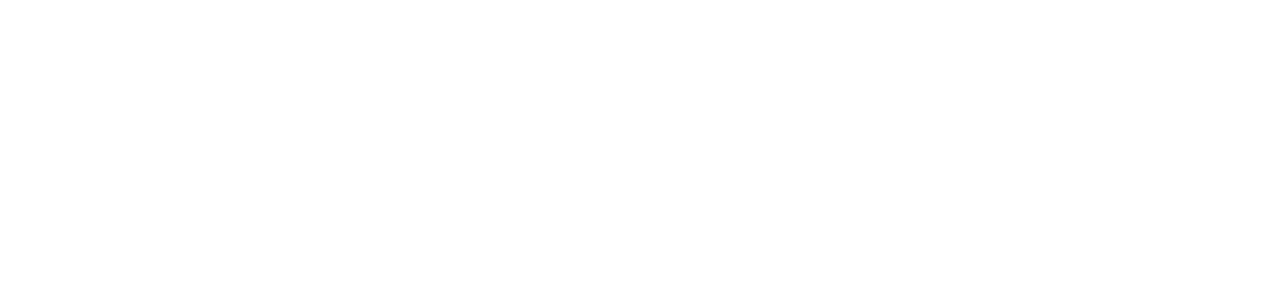
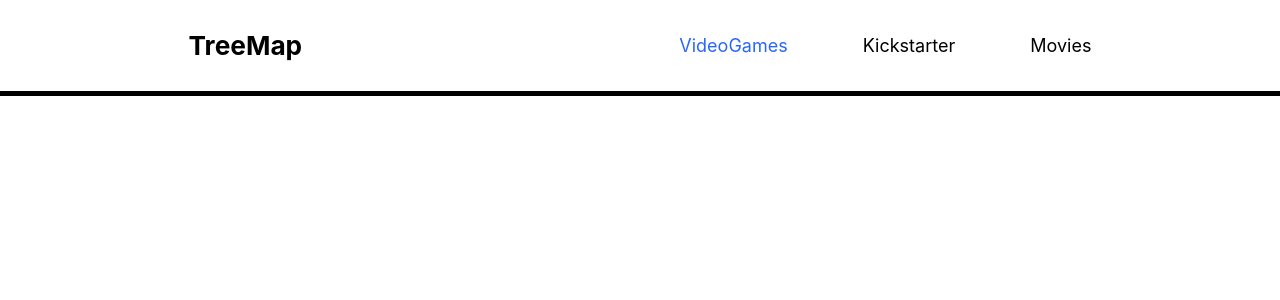
Before and after one commit to KevinOmega/TreeMap, a React (Create React App) app: page / in a window 1280 px wide. Shown: the top 300 px of the page. Built offline with nearby package versions, Linux system fonts and the light colour scheme.

Commit message:
adding basic navbar

```diff
--- a/src/App.js
+++ /dev/null
@@ -1,9 +0,0 @@
-function App() {
-  return (
-    <div className="App">
-
-    </div>
-  );
-}
-
-export default App;
--- /dev/null
+++ b/src/Navbar.js
@@ -0,0 +1,34 @@
+import React from "react";
+import { Link } from "react-router-dom";
+import "./navbar.css";
+
+const Navbar = () => {
+  return (
+    <nav className="navbar">
+      <div id="title">
+        <h2>TreeMap</h2>
+      </div>
+      <div className="links">
+        <ul>
+          <li>
+            <Link className="a active" to={"/"}>
+              VideoGames
+            </Link>
+          </li>
+          <li>
+            <Link className="a" to={"/"}>
+              Kickstarter
+            </Link>
+          </li>
+          <li>
+            <Link className="a" to={"/"}>
+              Movies
+            </Link>
+          </li>
+        </ul>
+      </div>
+    </nav>
+  );
+};
+
+export default Navbar;
--- a/src/index.css
+++ b/src/index.css
@@ -1,13 +1,29 @@
+* {
+  margin: 0;
+  padding: 0;
+  font-size: 15px;
+}
+
 body {
   margin: 0;
-  font-family: -apple-system, BlinkMacSystemFont, 'Segoe UI', 'Roboto', 'Oxygen',
-    'Ubuntu', 'Cantarell', 'Fira Sans', 'Droid Sans', 'Helvetica Neue',
+  font-family: -apple-system, BlinkMacSystemFont, "Segoe UI", "Roboto", "Oxygen",
+    "Ubuntu", "Cantarell", "Fira Sans", "Droid Sans", "Helvetica Neue",
     sans-serif;
   -webkit-font-smoothing: antialiased;
   -moz-osx-font-smoothing: grayscale;
 }
 
 code {
-  font-family: source-code-pro, Menlo, Monaco, Consolas, 'Courier New',
+  font-family: source-code-pro, Menlo, Monaco, Consolas, "Courier New",
     monospace;
 }
+
+h1 {
+  font-size: 2rem;
+}
+h2 {
+  font-size: 1.75rem;
+}
+h3 {
+  font-size: 1.5rem;
+}
--- a/src/index.js
+++ b/src/index.js
@@ -1,12 +1,21 @@
-import React from 'react';
-import ReactDOM from 'react-dom/client';
-import './index.css';
-import App from './App';
+import React from "react";
+import ReactDOM from "react-dom/client";
+import "./index.css";
+import { BrowserRouter as Router, Route, Routes } from "react-router-dom";
+import Navbar from "./Navbar";
 
+const links = [
+  "https://cdn.freecodecamp.org/testable-projects-fcc/data/tree_map/video-game-sales-data.json",
+  "https://cdn.freecodecamp.org/testable-projects-fcc/data/tree_map/kickstarter-funding-data.json",
+  "https://cdn.freecodecamp.org/testable-projects-fcc/data/tree_map/movie-data.json",
+];
 
-const root = ReactDOM.createRoot(document.getElementById('root'));
+const root = ReactDOM.createRoot(document.getElementById("root"));
 root.render(
   <React.StrictMode>
-    <App />
+    <Router>
+      <Navbar />
+      <Routes></Routes>
+    </Router>
   </React.StrictMode>
 );
--- /dev/null
+++ b/src/navbar.css
@@ -0,0 +1,27 @@
+.navbar {
+  display: flex;
+  width: 100%;
+  align-items: center;
+  justify-content: space-around;
+  border-bottom: 5px solid black;
+  padding: 2rem 0;
+}
+
+.links ul {
+  display: flex;
+  gap: 5rem;
+}
+
+.links ul li {
+  list-style: none;
+}
+
+.links ul li .a {
+  text-decoration: none;
+  color: black;
+  font-size: 1.2rem;
+}
+
+.links ul li .a.active{
+    color: #2966ff;
+}
```
